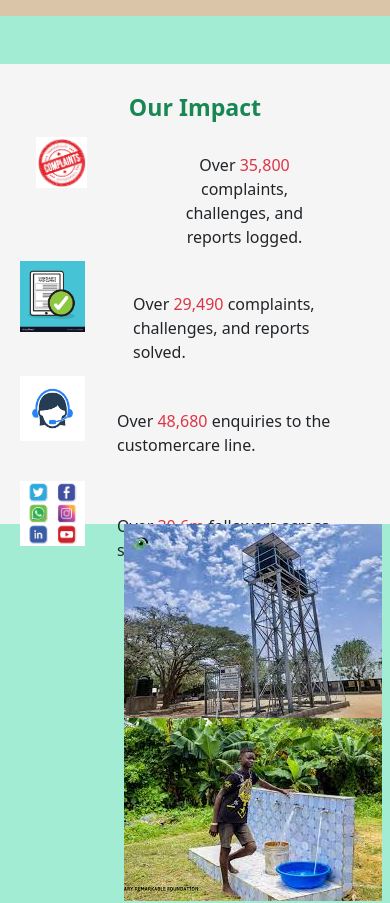
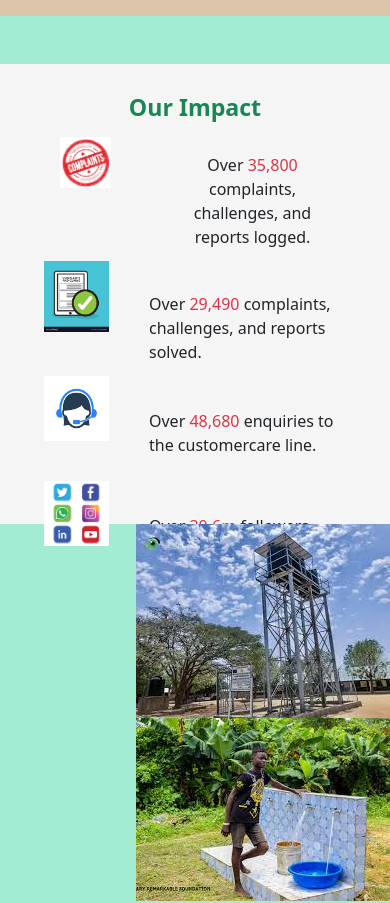
Before and after one commit to Southgate67/CITIZEN-RESPONSE-APP, a React (Vite) app: page / in a window 390 px wide. Shown: the part 3880-4783 px from the top of the page. Built offline with nearby package versions, Linux system fonts and the light colour scheme.

Commit message:
media query

```diff
--- a/src/index.css
+++ b/src/index.css
@@ -112,6 +112,13 @@ h1{
     z-index: 50;
     position: relative;
 }
+
+#impact p{
+    margin-left: 1rem;
+}
+
+
+
 
 
 /* team section */
@@ -265,8 +272,9 @@ span{
     }
 
     #impact p{
-        padding-left: 1.5rem;
+        padding-left: 1rem;
         padding-right: 1.5rem;
+        margin-left: 1rem;
     }
 
     .impactImage{
@@ -275,6 +283,11 @@ span{
         padding-top: 0;
         text-align: center;
     }
+
+    #impact img{
+        margin-left: 1.5rem;
+    }
+
 
     #team p{
         padding-left: 1.5rem;
@@ -321,6 +334,10 @@ span{
         text-align: center;
     }
 
+    .workArea{
+        height: 500px;
+    }
+
     #work p{
         padding-left: 1.5rem;
         padding-right: 1.5rem;
@@ -332,6 +349,10 @@ span{
         text-align: center;
     }
 
+    .impactArea{
+        height: 500px;
+    }
+
     #impact p{
         padding-left: 1.5rem;
         padding-right: 1.5rem;
@@ -341,6 +362,10 @@ span{
         padding-left: 1.5rem;
         padding-right: 1.5rem;
         text-align: center;
+    }
+
+    .teamArea{
+        height: 500px;
     }
 
     #team p{
```
